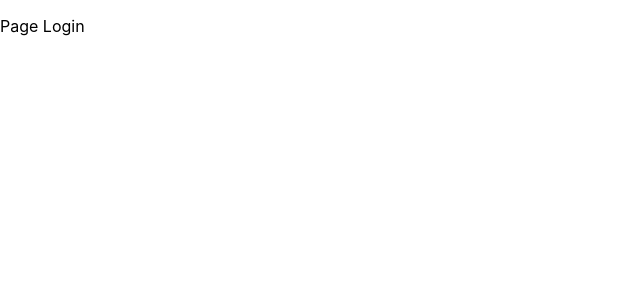
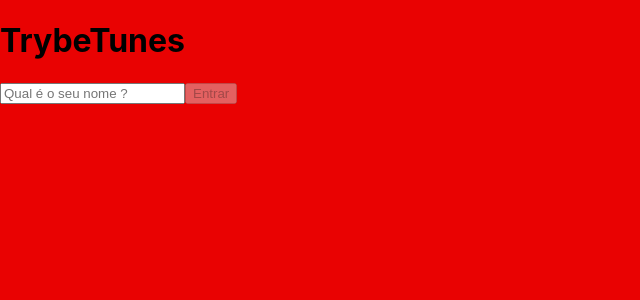
Before and after one commit to lebarrichello/trybetunes-lebarrichello, a React (Create React App) app: page / in a window 1280 px wide. Shown: the top 300 px of the page, without its empty margins (0-640 px from the left). Built offline with nearby package versions, Linux system fonts and the light colour scheme; the HTML template or start-up script is replaced by a standard one.

Commit message:
requisito 2 - Criando pagina de Login

```diff
--- a/src/App.js
+++ b/src/App.js
@@ -2,11 +2,11 @@ import React from 'react';
 import { Route, Switch } from 'react-router-dom';
 import Album from './pages/Album';
 import Favorites from './pages/Favorites';
-import Login from './pages/Login';
 import NotFound from './pages/PageNotFound';
 import Profile from './pages/Profile';
 import ProfileEdit from './pages/ProfileEdit';
 import Search from './pages/Search';
+import Login from './pages/Login';
 
 class App extends React.Component {
   render() {
--- /dev/null
+++ b/src/components/Loading.js
@@ -0,0 +1,11 @@
+import React, { Component } from 'react';
+
+class Loading extends Component {
+  render() {
+    return (
+      <p className="loading">Carregando...</p>
+    );
+  }
+}
+
+export default Loading;
--- a/src/pages/Login.js
+++ b/src/pages/Login.js
@@ -1,10 +1,73 @@
 import React, { Component } from 'react';
+import { Redirect } from 'react-router-dom';
+import Loading from '../components/Loading';
+import { createUser } from '../services/userAPI';
+import '../styles/Login.css';
 
 class Login extends Component {
+  constructor() {
+    super();
+    this.state = {
+      name: '',
+      isButtonDisabled: true,
+      logIn: false,
+      loading: false,
+    };
+  }
+
+  handleSubmit(event) {
+    const { name } = this.state;
+    event.preventDefault();
+    this.setState({
+      loading: true,
+    }, async () => {
+      await createUser({ name, image: './images/default-icon.jpeg' });
+      this.setState({
+        loading: false,
+        logIn: true,
+      });
+    });
+  }
+
+  validateLoginInput({ target }) {
+    const minLength = 3;
+    this.setState(() => ({
+      name: target.value,
+      isButtonDisabled: target.value.length < minLength,
+    }));
+  }
+
   render() {
+    const { name, isButtonDisabled, logIn, loading } = this.state;
     return (
-      <div data-testid="page-login">
-        <p>Page Login</p>
+      <div>
+        <h1>
+          TrybeTunes
+        </h1>
+        <div data-testid="page-login">
+          {loading === true
+            ? <Loading />
+            : (
+              <form>
+                <input
+                  type="text"
+                  onChange={ (event) => this.validateLoginInput(event) }
+                  data-testid="login-name-input"
+                  value={ name }
+                  placeholder="Qual é o seu nome ?"
+                />
+                <button
+                  type="submit"
+                  onClick={ (event) => this.handleSubmit(event) }
+                  data-testid="login-submit-button"
+                  disabled={ isButtonDisabled }
+                >
+                  Entrar
+                </button>
+              </form>
+            )}
+          {logIn && <Redirect to="/search" />}
+        </div>
       </div>
     );
   }
--- a/src/styles/Login.css
+++ b/src/styles/Login.css
@@ -0,0 +1,4 @@
+body {
+  background-color: rgb(233, 2, 2);
+  min-height: 100vh;
+}
```
Also changed, not shown: src/components/Login.js (deleted, +0 -13 lines), src/images/default-icon.jpeg (added).
